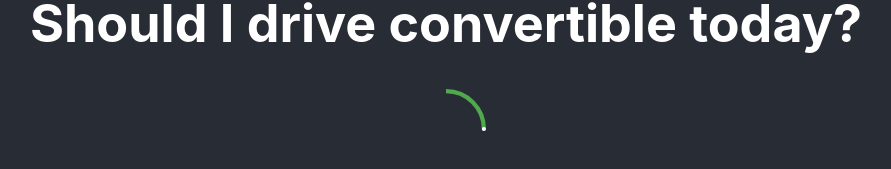
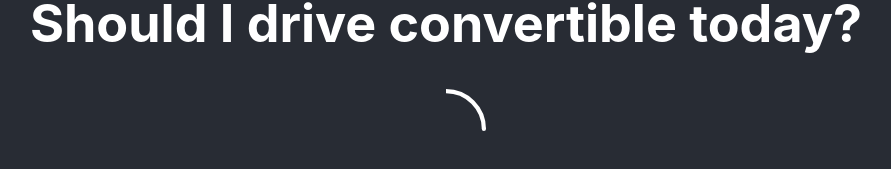
Before and after one commit to michtesar/should-i-drive-convertible, a React (Create React App) app: page / in a window 1280 px wide. Shown: the part 337-506 px from the top of the page, without its empty margins (194-1085 px from the left). Built offline with nearby package versions, Linux system fonts and the light colour scheme; no server answers.

Commit message:
Make loading wheel white

```diff
--- a/src/components/WeatherCard.tsx
+++ b/src/components/WeatherCard.tsx
@@ -39,7 +39,7 @@ export const WeatherCard: React.FC = () => {
             {loading && <TailSpin
                 height="80"
                 width="80"
-                color="#4fa94d"
+                color="#ffffff"
                 ariaLabel="tail-spin-loading"
                 radius="1"
                 wrapperStyle={{}}
```
